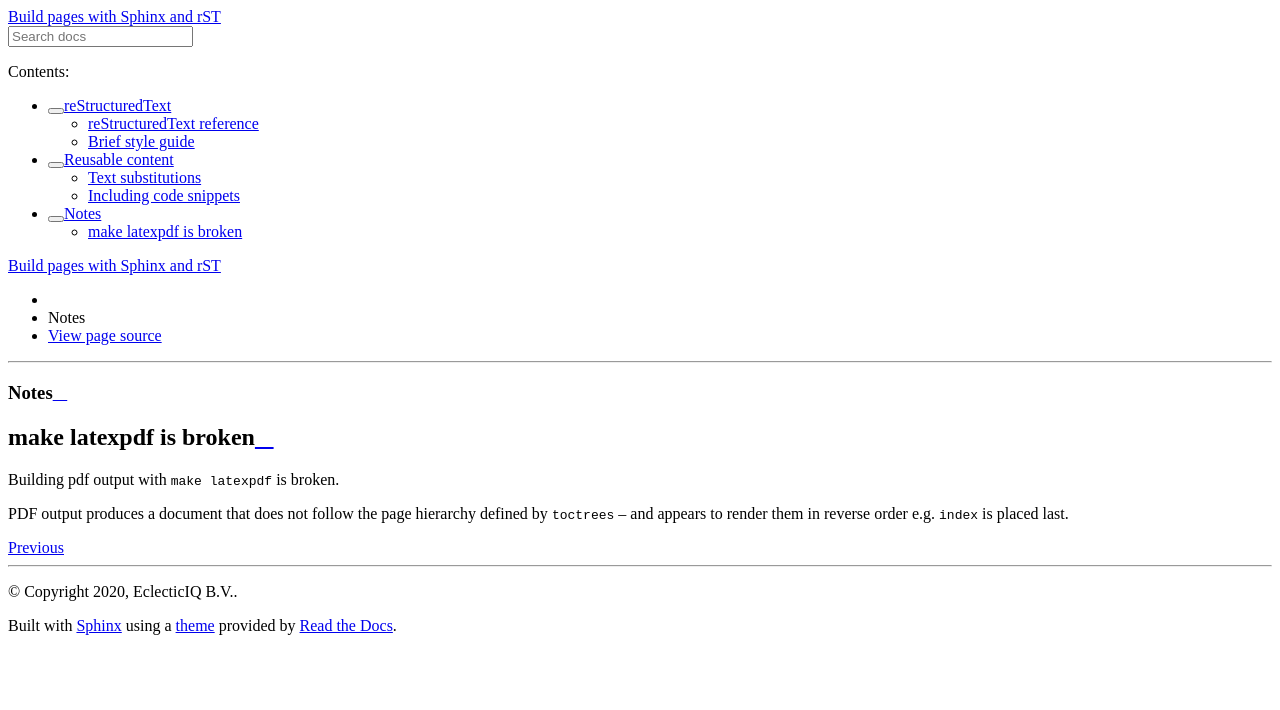
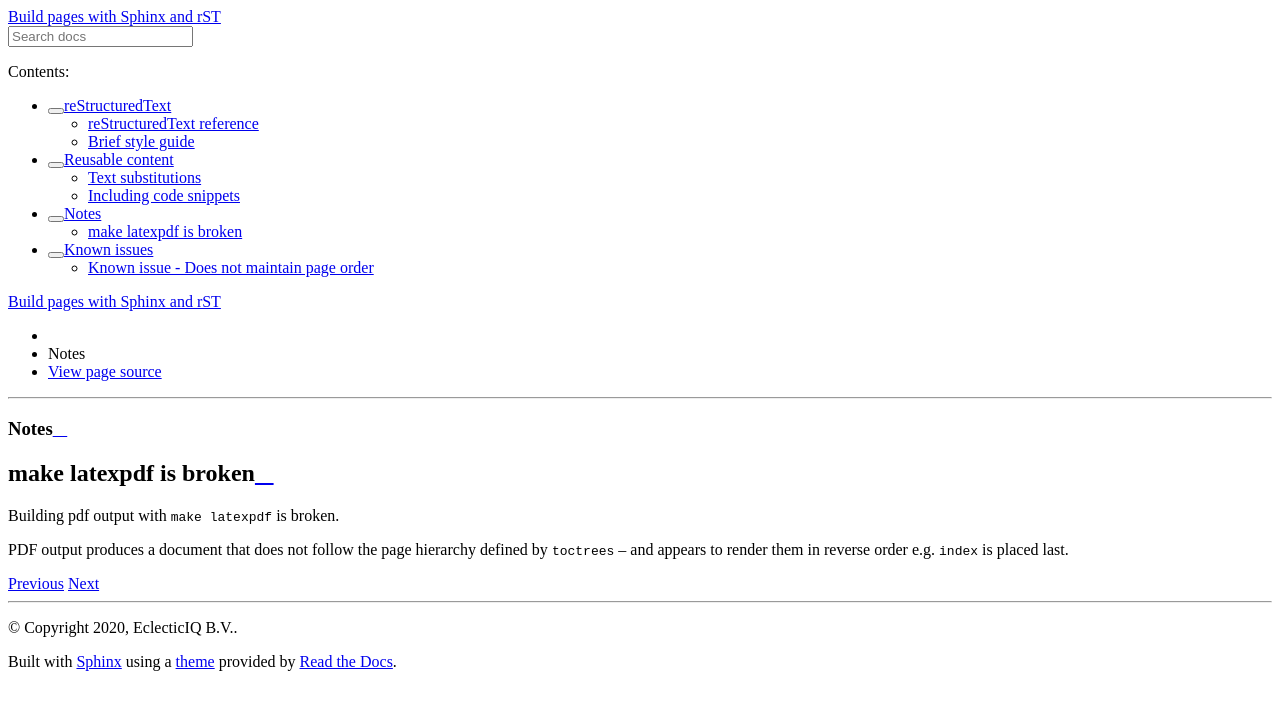
Before and after one commit to zed-eiq/how-to-use-sphinxcontrib-confluencebuilder, a Sphinx documentation site: the page built from source/notes.rst, in a window 1280 px wide. Shown: the top 710 px of the page. Built offline with Sphinx 7.4.7 and the Read the Docs theme 2.0.0, drawn with Linux system fonts in a browser that asks for light colours; pages that are not in the unit, such as notebooks, are missing from menus.

Commit message:
moved known issue to known-issues subdir; restructured

```diff
--- a/source/index.rst
+++ b/source/index.rst
@@ -10,11 +10,13 @@ Getting started with sphinxcontrib-confluencebuilder
    :maxdepth: 2
    :caption: Contents:
    :hidden:
+   :glob:
 
    rst/index
    reusable-content
    private/docs-as-code
    notes
+   known-issues/known-issues
 
 ..  contents:: Table of contents
     :local:
--- /dev/null
+++ b/source/known-issues/known-issues.rst
@@ -0,0 +1,8 @@
+Known issues
+**************
+
+..  toctree::
+    :hidden:
+    :glob:
+
+    ./KI-*
```
Also changed, not shown: source/known-issues.rst (deleted, +0 -10 lines), source/known-issues/KI-does-not-maintain-page-order.rst (added, +12 -0 lines).
